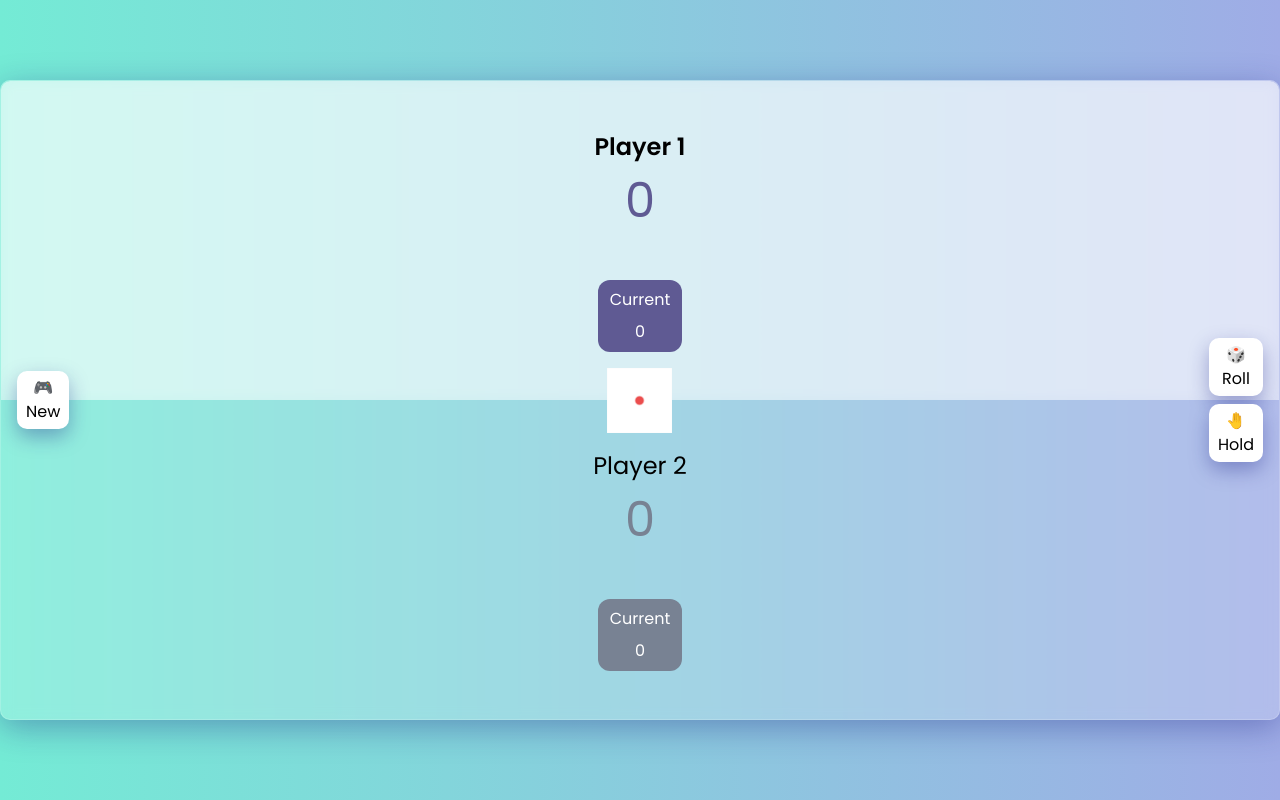
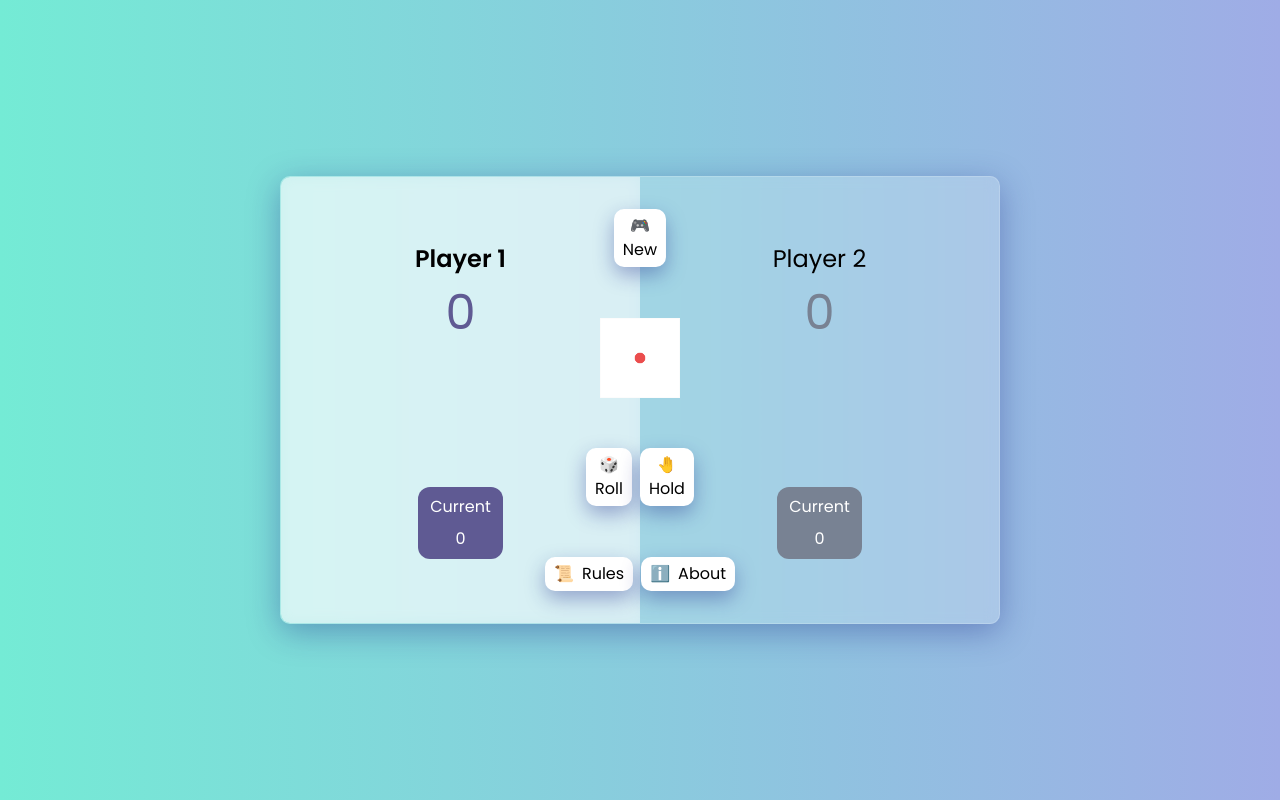
Before and after one commit to bramizdev/pp-pig-game, a plain HTML site: page index.html in a window 1280 px wide. Drawn offline with Linux system fonts and the light colour scheme.

Commit message:
🖥️ Finish desktop view

```diff
--- a/index.html
+++ b/index.html
@@ -46,8 +46,8 @@
           <button class="btn"><span>🤚</span> Hold</button>
         </div>
         <div class="btns__info-container flex-group">
-          <button class="btn"><span>📜</span> Rules</button>
-          <button class="btn"><span>ℹ️</span> About</button>
+          <button class="btn btn-info"><span>📜</span> Rules</button>
+          <button class="btn btn-info"><span>ℹ️</span> About</button>
         </div>
       </div>
       <div class="player">
--- a/styles/styles.css
+++ b/styles/styles.css
@@ -130,10 +130,16 @@ body {
   display: grid;
   align-items: center;
 }
+@media (min-width: 48rem) {
+  body {
+    place-content: center;
+  }
+}
 
 main {
   display: flex;
   flex-direction: column;
+  position: relative;
   height: 80%;
 
   background: rgba(255, 255, 255, 0.2);
@@ -147,6 +153,15 @@ main {
   position: relative;
 }
 
+@media (min-width: 48rem) {
+  main {
+    flex-direction: row;
+    height: 28rem;
+    width: 45rem;
+    max-width: 45rem;
+  }
+}
+
 /* ----- Player ----- */
 .player {
   height: 50%;
@@ -155,6 +170,14 @@ main {
   align-items: center;
   justify-content: space-between;
   padding: 3rem 1rem;
+}
+
+@media (min-width: 48rem) {
+  .player {
+    width: 50%;
+    height: 100%;
+    padding: 4rem 1rem;
+  }
 }
 
 .player__title {
@@ -175,14 +198,43 @@ main {
   padding: 0 1rem;
 }
 
+@media (min-width: 48rem) {
+  .btns__container {
+    width: auto;
+    height: 100%;
+    flex-direction: column;
+    padding: 2rem 0;
+  }
+}
+
 .btns__game-container {
   gap: 0.5rem;
   flex-direction: column;
 }
 
+@media (min-width: 48rem) {
+  .btns__game-container {
+    gap: 0.5rem;
+    flex-direction: row;
+  }
+}
+
 .btns__info-container {
   display: none;
   gap: 0.5rem;
+  flex-direction: row;
+}
+
+@media (min-width: 48rem) {
+  .btns__info-container {
+    display: flex;
+  }
+}
+
+.btn-info {
+  display: flex;
+  gap: 0.5rem;
+  flex-direction: row;
 }
 
 /* ----- Score ----- */
@@ -226,3 +278,9 @@ main {
 .dice {
   height: 65px;
 }
+
+@media (min-width: 48rem) {
+  .dice {
+    height: 80px;
+  }
+}
```
